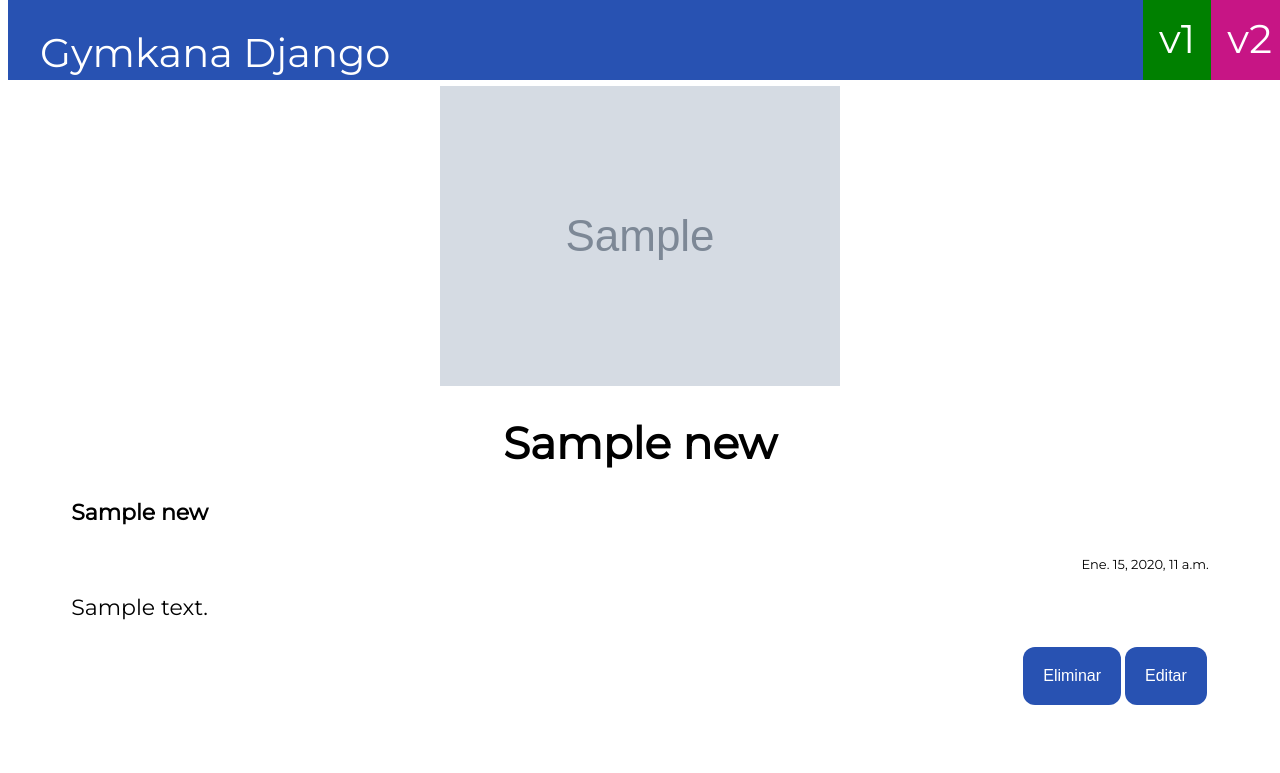
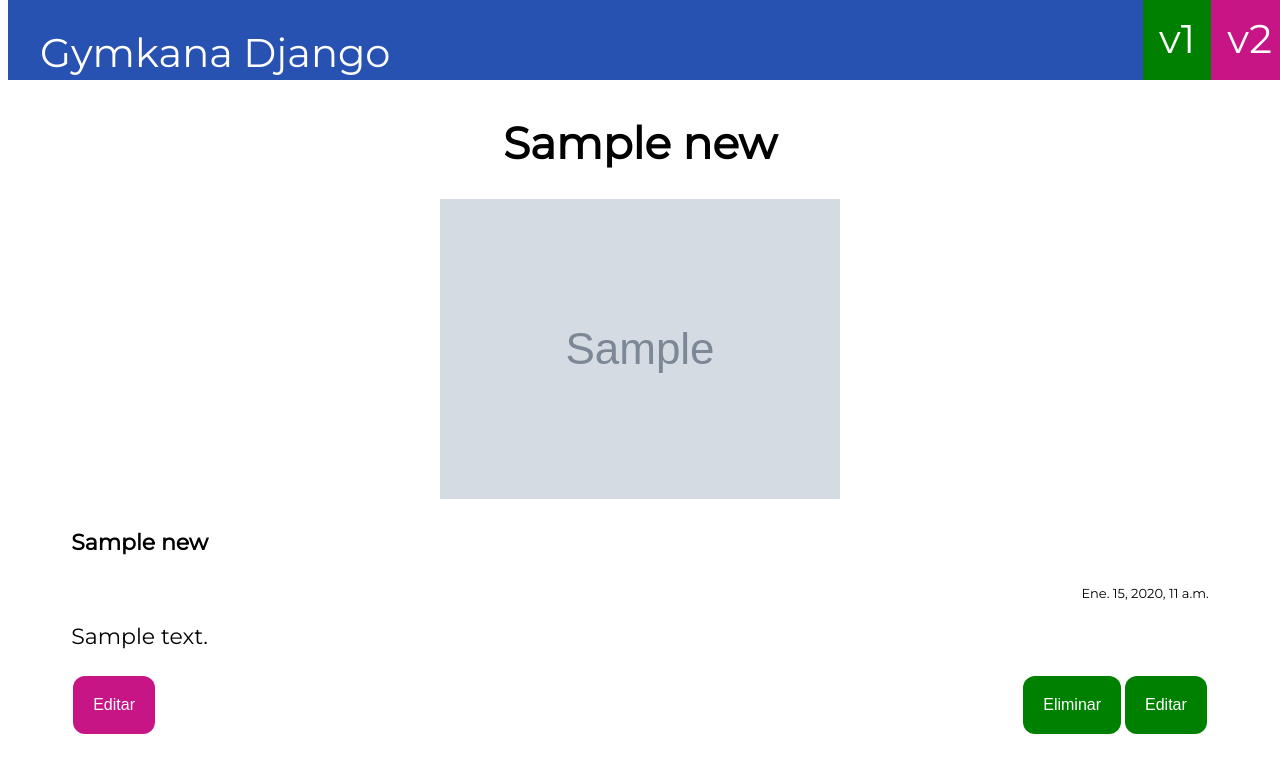
Before and after one commit to pasanca7/Gymkana-formacion-django, a Django app: page /v1/news/1 in a window 1280 px wide. Shown: the top 773 px of the page. Run offline with Django 3.2, Linux system fonts and the light colour scheme; tables that the repository leaves empty hold one stand-in row (values such as "Sample post"); grey boxes marked "Sample" are stand-in pictures.

Commit message:
Feature update news with CBV finished

```diff
--- a/Gymkana/portal/templates/portal/read_new.html
+++ b/Gymkana/portal/templates/portal/read_new.html
@@ -4,11 +4,11 @@
 <div style="margin-left: 5%; margin-right: 5%;">
 
     <div style="text-align: center;">
-        <img src="/media/{{ new.image }}" alt="{{ new.image }}">
+        <h1>{{ new.title }}</h1>
     </div>
 
     <div style="text-align: center;">
-        <h1>{{ new.title }}</h1>
+        <img src="/media/{{ new.image }}" alt="{{ new.image }}">
     </div>
 
     <div>
@@ -23,12 +23,16 @@
         <p>{{ new.body }}</p>
     </div>
 
+    <a id="form_button" href="{% url 'portal:edit_new_class' new.id %}" style="float: left;">
+        <button style="background-color: mediumvioletred;">Editar</button>
+    </a>
+
     <a id="form_button" href="{% url 'portal:edit_new' new.id %}" style="float: right;">
-        <button>Editar</button>
+        <button style="background-color: green;">Editar</button>
     </a>
 
     <a id="form_button" href="{% url 'portal:delete_new' new.id %}" style="float: right;">
-        <button>Eliminar</button>
+        <button style="background-color: green;">Eliminar</button>
     </a>
 
 </div>
--- a/Gymkana/portal/urls.py
+++ b/Gymkana/portal/urls.py
@@ -11,4 +11,5 @@ urlpatterns = [
     path('v1/news/<int:new_id>/delete', views.delete_new, name = 'delete_new'),
     path('v2/news/create', views.create_new_class.as_view(), name = 'new_form_class'),
     path('v2/news/<int:pk>', views.read_new_class.as_view(), name = 'read_new_class'),
+    path('v2/news/<int:pk>/edit', views.edit_new_class.as_view(), name = 'edit_new_class'),
     ]
--- a/Gymkana/portal/views.py
+++ b/Gymkana/portal/views.py
@@ -89,3 +89,14 @@ Read new with CBV
 class read_new_class(generic.DetailView):
     model = New
     template_name = 'portal/read_new.html'
+
+"""
+Creation of new CBV
+"""
+class edit_new_class(generic.UpdateView):
+    model = New
+    template_name = 'portal/edit_new.html'
+    form_class = NewForm
+
+    def get_success_url(self):
+        return reverse('portal:read_new_class', kwargs = {'pk':self.object.id})
```
